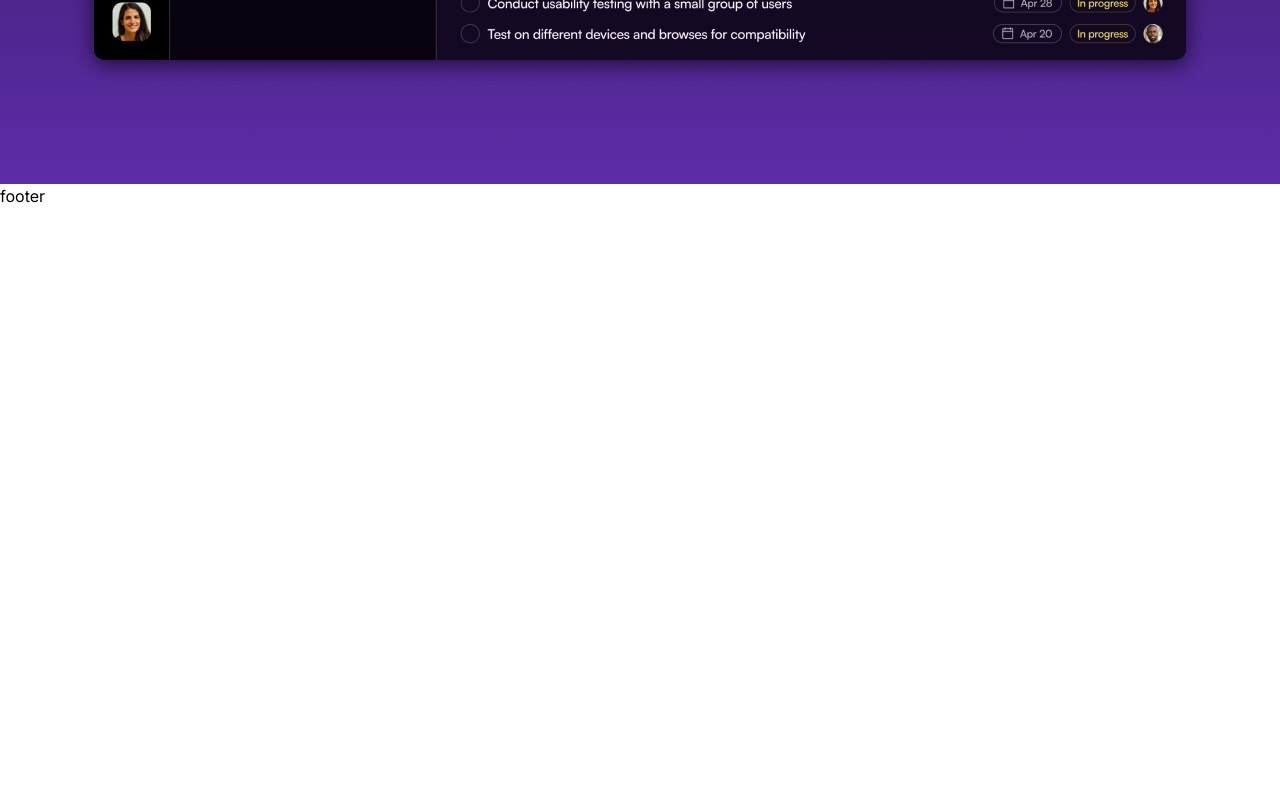
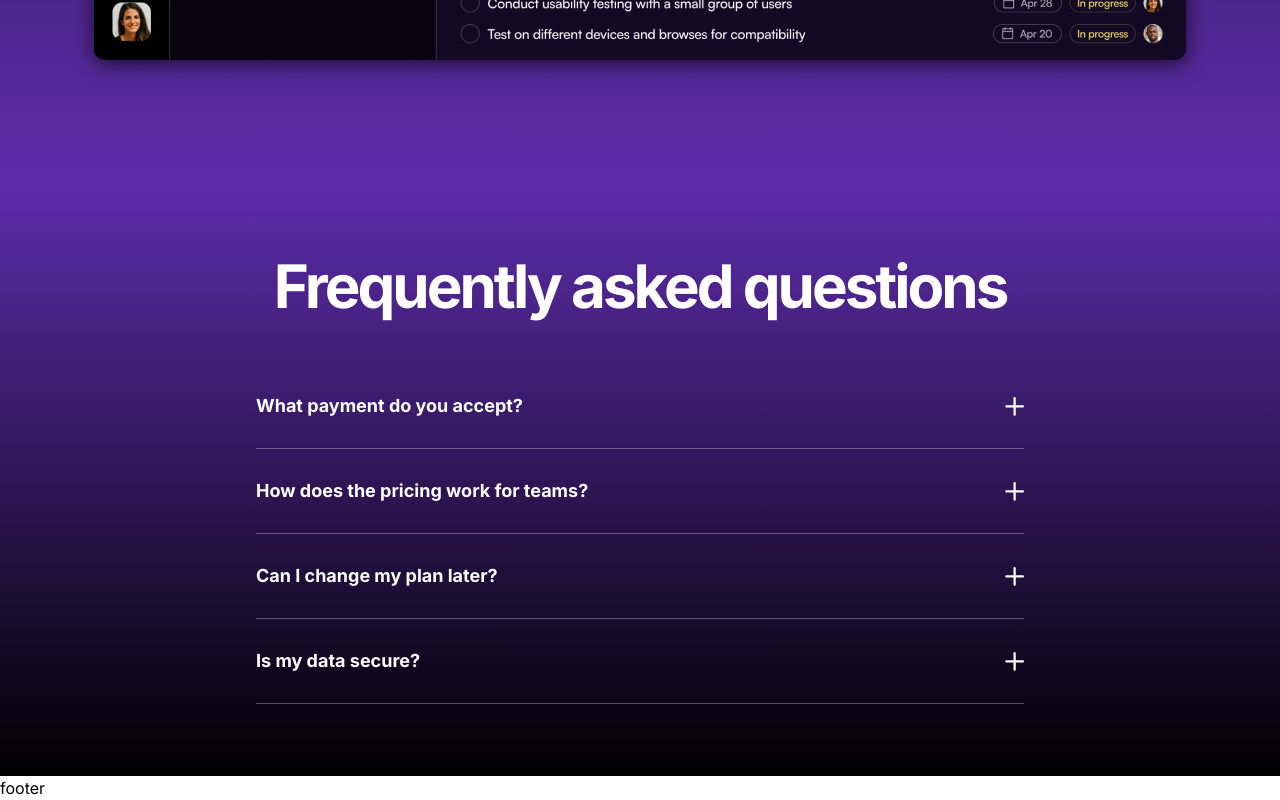
Before and after one commit to frempongandrews/saas-template-dark, a Next.js app: page / in a window 1280 px wide. Shown: the part 3142-3942 px from the top of the page. Before the commit the page ends 3350 px from the top, so only its background shows below. Built offline with nearby package versions, Linux system fonts and the light colour scheme.

Commit message:
faqs done

```diff
--- /dev/null
+++ b/app/components/FAQs.tsx
@@ -0,0 +1,71 @@
+// @ts-nocheck
+"use client";
+
+import { useState } from "react";
+import clsx from "clsx";
+import { FaMinus } from "react-icons/fa6";
+
+const items = [
+	{
+		question: "What payment do you accept?",
+		answer:
+			"We accept all major credit cards, Paypal and various other payment methods depending on your location. Please contact our support team for more information on accepted payment methods in your region.",
+	},
+	{
+		question: "How does the pricing work for teams?",
+		answer:
+			"Our pricing is per user, per month. This means you only pay for the number of team members you have on your account. Discounts are available for larger teams and annual subscriptions.",
+	},
+	{
+		question: "Can I change my plan later?",
+		answer:
+			"Yes you can upgrade or downgrade your plan at any time. Changes to your plan will be prorated and reflected in your next billing cycle. ",
+	},
+	{
+		question: "Is my data secure?",
+		answer:
+			"Security is our top priority. We use state-of-the-art encryption and comply with the best industry practices to ensure that your data is stored securely and accessed only by authorized users",
+	},
+];
+
+type AccordionItemProps = {
+	question: string;
+	answer: string;
+};
+
+const AccordionItem = ({ question, answer }: AccordionItemProps) => {
+	const [isOpen, setIsOpen] = useState(false);
+	return (
+		<div key={question} className="py-7 border-b border-white/30 ">
+			<div
+				className="flex items-center cursor-pointer"
+				onClick={() => setIsOpen(!isOpen)}
+			>
+				<span className="flex-1 text-lg font-bold">{question}</span>
+				{isOpen ? <FaMinus /> : <img src="/images/plus-icon.png" />}
+			</div>
+			<div className={clsx("mt-4", { hidden: !isOpen, "": isOpen })}>
+				{answer}
+			</div>
+		</div>
+	);
+};
+
+export const FAQs = () => {
+	return (
+		<div className="bg-black text-white bg-gradient-to-b from-[#5D2CAB] to-black py-[72px]">
+			{/* Container */}
+			<div className="max-w-screen-md mx-auto px-[20px] md:px-[0px]">
+				<h2 className="text-center text-5xl sm:text-6xl font-bold tracking-tighter">
+					Frequently asked questions
+				</h2>
+				<div className="mt-12">
+					{items.map(({ question, answer }) => (
+						<AccordionItem question={question} answer={answer} />
+					))}
+				</div>
+			</div>
+			{/* End Container */}
+		</div>
+	);
+};
--- a/app/page.tsx
+++ b/app/page.tsx
@@ -1,4 +1,5 @@
 import arrowIcon from "../public/images/arrow-icon.png";
+import { FAQs } from "./components/FAQs";
 import { Features } from "./components/Features";
 import { LogoTicker } from "./components/LogoTicker";
 import { ProductShowcase } from "./components/ProductShowcase";
@@ -122,6 +123,9 @@
 
 					{/* Product Showcase */}
 					<ProductShowcase />
+
+					{/* FAQs */}
+					<FAQs />
 				</main>
 				<footer>footer</footer>
 			</div>
```
Also changed, not shown: package.json (+6 -4 lines), public/images/plus-icon.png (added), 1 other file (tests, documents, lock files or other folders).
